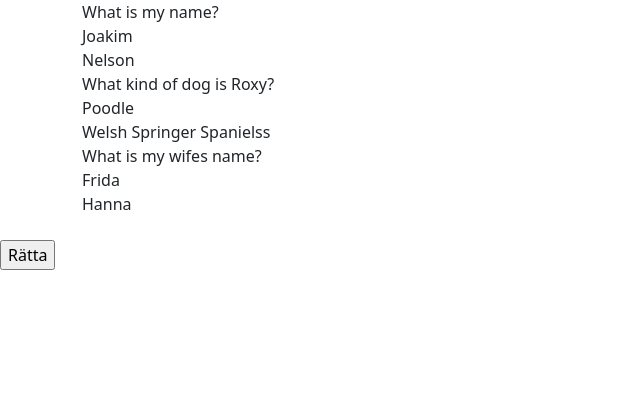
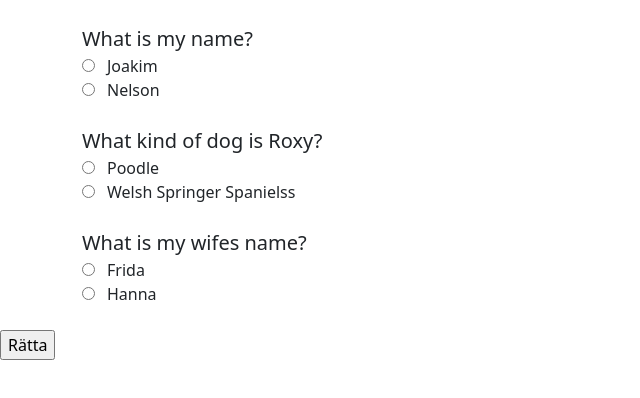
Before and after one commit to devjoppe/simple-quiz, a plain HTML site: page index.html in a window 1280 px wide. Shown: the whole page, without its empty margins (0-640 px from the left). Drawn offline with Linux system fonts and the light colour scheme.

Commit message:
Added the inputs and labels. Start on the check the form function

```diff
--- a/index.html
+++ b/index.html
@@ -6,6 +6,7 @@
     <meta name="viewport" content="width=device-width, initial-scale=1.0" />
     <title>Simple Quiz</title>
     <link rel="stylesheet" href="styles/css/bootstrap.min.css" />
+    <link rel="stylesheet" href="styles/css/styles.min.css" />
 </head>
 <body>
 
--- a/js/quiz-jo.js
+++ b/js/quiz-jo.js
@@ -6,16 +6,18 @@
 // 3-b: När svaren är klara - kör en funktion som skriver ut resultatet
 
 const quizContainer = document.querySelector('.container');
+const quizForm = document.querySelector('#quiz');
 
-let qId = 0; // Maybe use question ID to everyanswer ID.
+let qId = 0;
 
+// Setup the form and display it in the DOM.
 Object.values(questions).forEach(questionEntry => {
 
     console.log(questionEntry.question);
 
     // Create the question div
     const questionBox = document.createElement('div');
-    questionBox.className = 'd-block';
+    questionBox.className = 'd-block mt-4';
     quizContainer.appendChild(questionBox);
 
     // Create the question title
@@ -23,10 +25,6 @@ Object.values(questions).forEach(questionEntry => {
     questionText.className = 'questiontext';
     questionText.textContent = questionEntry.question;
     questionBox.appendChild(questionText);
-
-    // Answers with input radio
-    const questionAnswer = document.createElement('input');
-    questionAnswer.setAttribute('type', 'radio');
 
     //let answerA = questionEntry.answers[0];
     //let answerB = questionEntry.answers[1];
@@ -49,6 +47,22 @@ Object.values(questions).forEach(questionEntry => {
         questionLabel.textContent = answers[i].ans;
         questionBox.appendChild(questionLabel);
 
+        // Input radio
+        const questionAnswer = document.createElement('input');
+        questionAnswer.setAttribute('type', 'radio');
+        questionAnswer.setAttribute('id', qId);
+        questionAnswer.setAttribute('value', answers[i].check)
+
+        console.log(answers[i].check);
+        questionLabel.prepend(questionAnswer);
     }
 
 });
+
+quizForm.addEventListener('submit', (e) => {
+    e.preventDefault();
+    console.log("Clicking on the form");
+
+
+
+});
--- /dev/null
+++ b/styles/scss/styles.scss
@@ -0,0 +1,7 @@
+input[type="radio"] {
+    margin-right: 12px;
+}
+
+.questiontext {
+    font-size: 20px;
+}
```
Also changed, not shown: styles/css/styles.min.css (added), 1 other file.
